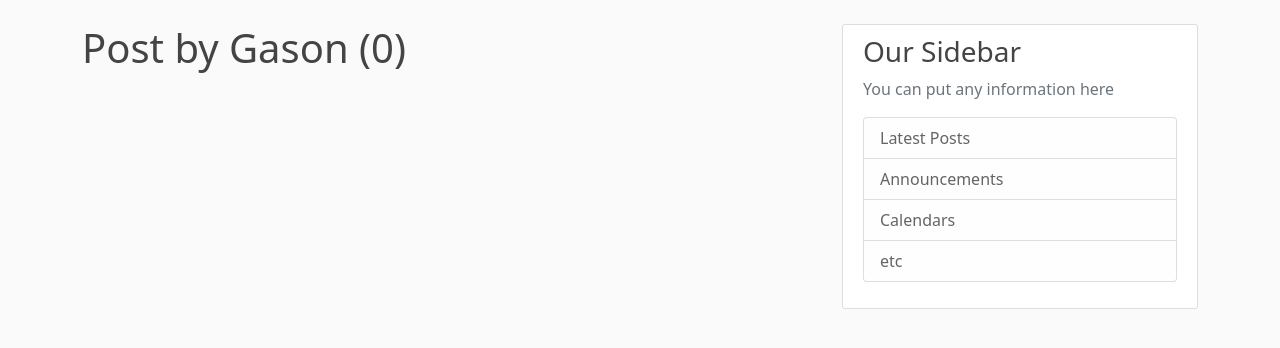
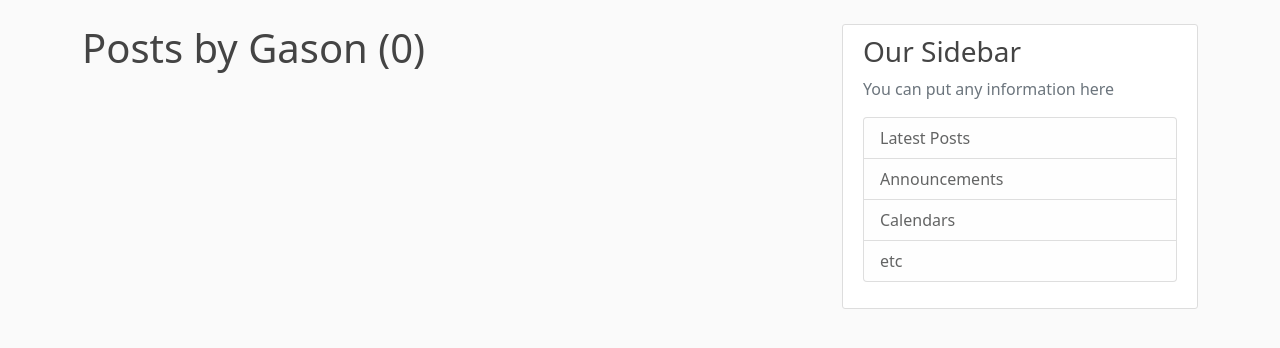
Before and after one commit to Aaron-Ekal/Blog, a Flask app: a page that uses app/templates/user_post.html in a window 1280 px wide. Shown: the part 56-404 px from the top of the page. Run offline with Flask 2, Linux system fonts and the light colour scheme; data comes from the database, SQL or seed files in the repository.

Commit message:
modified templates

```diff
--- a/app/templates/user_post.html
+++ b/app/templates/user_post.html
@@ -1,32 +1,28 @@
-{% extends 'layout.html' %} {% block content %}
-<h1 class="mb-3">Post by {{ user.username }} ({{ posts.total }})</h1>
+{% extends "layout.html" %}
+{% block content %}
+    <h1 class="mb-3">Posts by {{ user.username }} ({{ posts.total }})</h1>
     {% for post in posts.items %}
         <article class="media content-section">
-  <img
-    src="{{ url_for('static', filename='profile_pics/' + post.author.image_file) }}"
-    class="rounded-circle article-img"
-  />
+          <img class="rounded-circle article-img" src="{{ url_for('static', filename='profile_pics/' + post.author.image_file) }}">
           <div class="media-body">
             <div class="article-metadata">
-      <a href="{{ url_for('user_posts', username=post.author.username) }}" class="mr-2">{{ post.author.username }}</a>
-      <small class="text-muted">{{ post.date_posted.strftime('%Y-%d') }}</small>
+              <a class="mr-2" href="{{ url_for('user_posts', username=post.author.username) }}">{{ post.author.username }}</a>
+              <small class="text-muted">{{ post.date_posted.strftime('%Y-%m-%d') }}</small>
             </div>
-    <h2>
-      <a class="article-title" href="{{ url_for('post', post_id=post.id)}}"
-        >{{ post.title }}</a
-      >
-    </h2>
+            <h2><a class="article-title" href="{{ url_for('post', post_id=post.id) }}">{{ post.title }}</a></h2>
             <p class="article-content">{{ post.content }}</p>
           </div>
         </article>
-{% endfor %} {% for page_num in posts.iter_pages(left_edge=1, right_edge=1,
-left_current=1, right_current=2) %} {% if page_num %} {% if posts.page ==
-page_num %}
-<a class="btn btn-info mb-4" href="{{ url_for('user_posts', username=user.username, page=page_num)}}"
-  >{{ page_num }}</a
->
+    {% endfor %}
+    {% for page_num in posts.iter_pages(left_edge=1, right_edge=1, left_current=1, right_current=2) %}
+      {% if page_num %}
+        {% if posts.page == page_num %}
+          <a class="btn btn-info mb-4" href="{{ url_for('user_posts', username=user.username, page=page_num) }}">{{ page_num }}</a>
         {% else %}
-<a class="btn btn-outline-info mb-4" href="{{ url_for('home', username=user.username, page=page_num)}}"
-  >{{ page_num }}</a
->
-{% endif %} {% else %} ... {% endif %} {% endfor %} {% endblock content %}
+          <a class="btn btn-outline-info mb-4" href="{{ url_for('user_posts', username=user.username, page=page_num) }}">{{ page_num }}</a>
+        {% endif %}
+      {% else %}
+        ...
+      {% endif %}
+    {% endfor %}
+{% endblock content %}
```
Also changed, not shown: app/templates/reset_request.html (+5 -7 lines), app/templates/reset_token.html (+8 -11 lines). Lines whose indentation alone changed are shown as unchanged.
